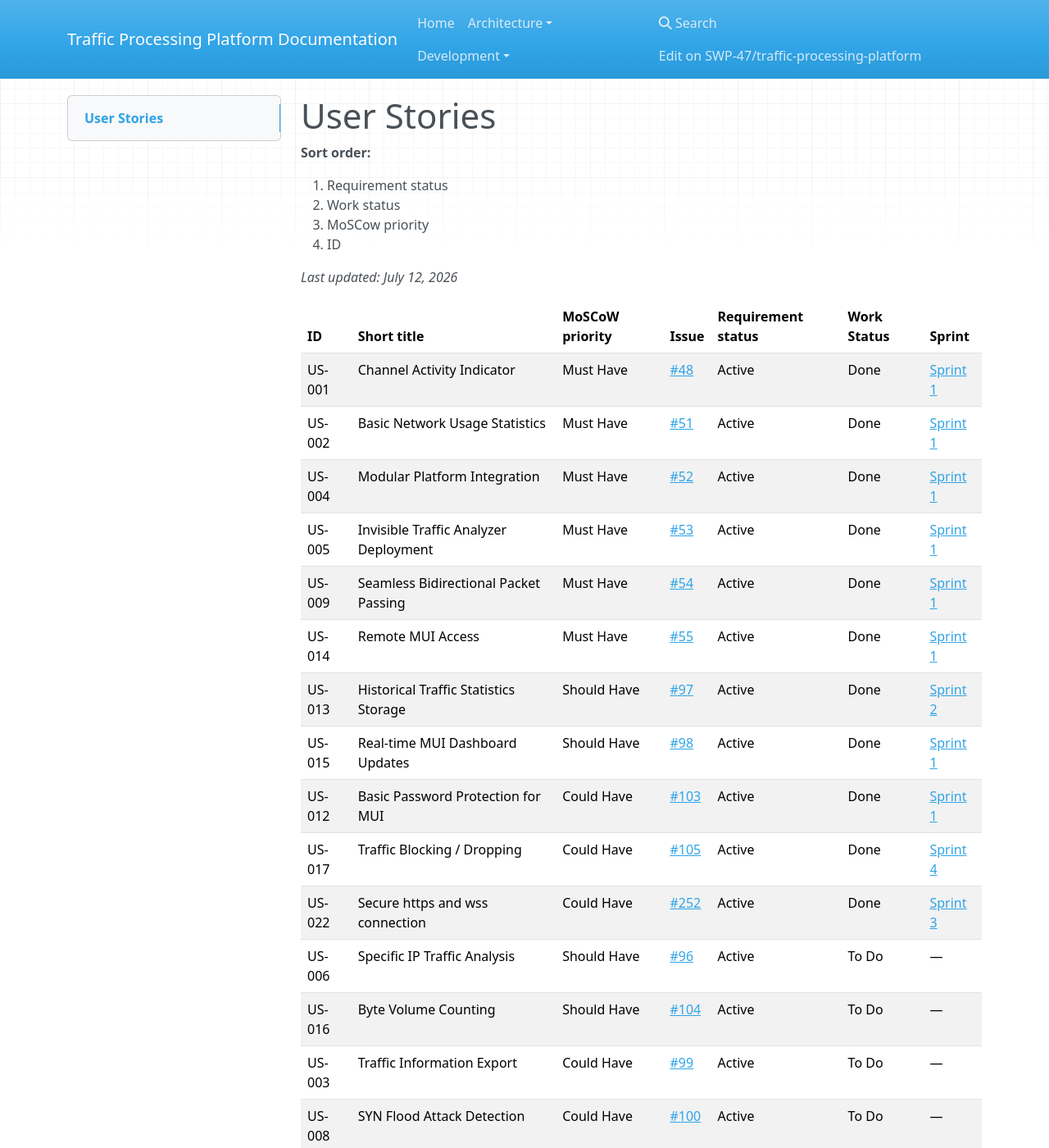
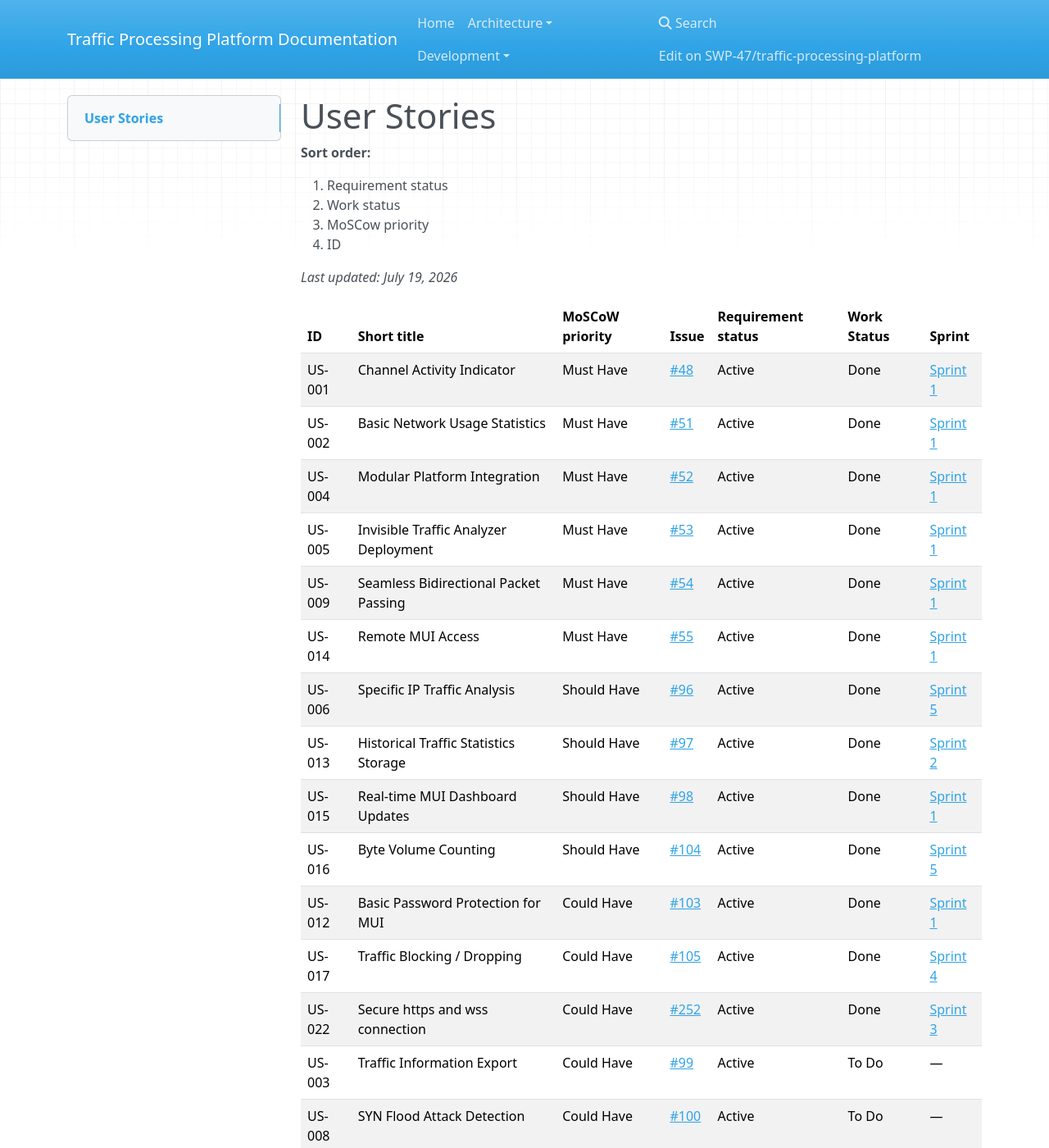
Before and after one commit to SWP-47/traffic-processing-platform, an MkDocs documentation site: the page built from docs/user-stories.md, in a window 1280 px wide and 1400 px high. Shown: the whole window at 82% size. Built offline with MkDocs 1.6.1, drawn with Linux system fonts in a browser that asks for light colours; nearby versions of some CDN libraries.

Commit message:
docs: update user story index

```diff
--- a/docs/user-stories.md
+++ b/docs/user-stories.md
@@ -7,7 +7,7 @@
 3. MoSCow priority
 4. ID
 
-*Last updated: July 12, 2026*
+*Last updated: July 19, 2026*
 
 | ID | Short title | MoSCoW priority | Issue | Requirement status | Work Status | Sprint |
 | --- | --- | --- | --- | --- | --- | --- |
@@ -17,13 +17,13 @@
 | US-005 | Invisible Traffic Analyzer Deployment | Must Have | [#53](https://github.com/SWP-47/traffic-processing-platform/issues/53) | Active | Done | [Sprint 1](https://github.com/SWP-47/traffic-processing-platform/milestone/1) |
 | US-009 | Seamless Bidirectional Packet Passing | Must Have | [#54](https://github.com/SWP-47/traffic-processing-platform/issues/54) | Active | Done | [Sprint 1](https://github.com/SWP-47/traffic-processing-platform/milestone/1) |
 | US-014 | Remote MUI Access | Must Have | [#55](https://github.com/SWP-47/traffic-processing-platform/issues/55) | Active | Done | [Sprint 1](https://github.com/SWP-47/traffic-processing-platform/milestone/1) |
+| US-006 | Specific IP Traffic Analysis | Should Have | [#96](https://github.com/SWP-47/traffic-processing-platform/issues/96) | Active | Done | [Sprint 5](https://github.com/SWP-47/traffic-processing-platform/milestone/5) |
 | US-013 | Historical Traffic Statistics Storage | Should Have | [#97](https://github.com/SWP-47/traffic-processing-platform/issues/97) | Active | Done | [Sprint 2](https://github.com/SWP-47/traffic-processing-platform/milestone/2) |
 | US-015 | Real-time MUI Dashboard Updates | Should Have | [#98](https://github.com/SWP-47/traffic-processing-platform/issues/98) | Active | Done | [Sprint 1](https://github.com/SWP-47/traffic-processing-platform/milestone/1) |
+| US-016 | Byte Volume Counting | Should Have | [#104](https://github.com/SWP-47/traffic-processing-platform/issues/104) | Active | Done | [Sprint 5](https://github.com/SWP-47/traffic-processing-platform/milestone/5) |
 | US-012 | Basic Password Protection for MUI | Could Have | [#103](https://github.com/SWP-47/traffic-processing-platform/issues/103) | Active | Done | [Sprint 1](https://github.com/SWP-47/traffic-processing-platform/milestone/1) |
 | US-017 | Traffic Blocking / Dropping | Could Have | [#105](https://github.com/SWP-47/traffic-processing-platform/issues/105) | Active | Done | [Sprint 4](https://github.com/SWP-47/traffic-processing-platform/milestone/4) |
 | US-022 | Secure https and wss connection | Could Have | [#252](https://github.com/SWP-47/traffic-processing-platform/issues/252) | Active | Done | [Sprint 3](https://github.com/SWP-47/traffic-processing-platform/milestone/3) |
-| US-006 | Specific IP Traffic Analysis | Should Have | [#96](https://github.com/SWP-47/traffic-processing-platform/issues/96) | Active | To Do | — |
-| US-016 | Byte Volume Counting | Should Have | [#104](https://github.com/SWP-47/traffic-processing-platform/issues/104) | Active | To Do | — |
 | US-003 | Traffic Information Export | Could Have | [#99](https://github.com/SWP-47/traffic-processing-platform/issues/99) | Active | To Do | — |
 | US-008 | SYN Flood Attack Detection | Could Have | [#100](https://github.com/SWP-47/traffic-processing-platform/issues/100) | Active | To Do | — |
 | US-010 | Protocol Type Traffic Display Filtering | Could Have | [#101](https://github.com/SWP-47/traffic-processing-platform/issues/101) | Active | To Do | — |
```
